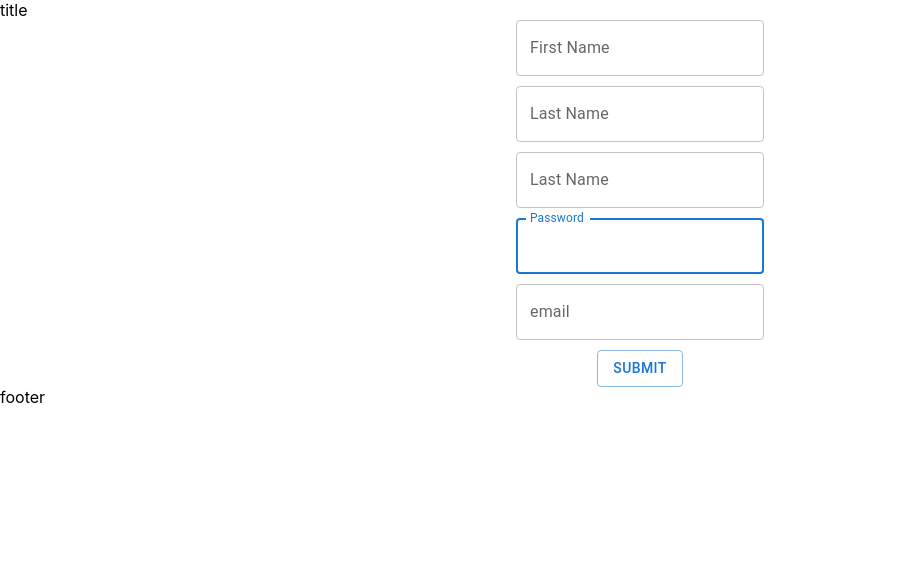
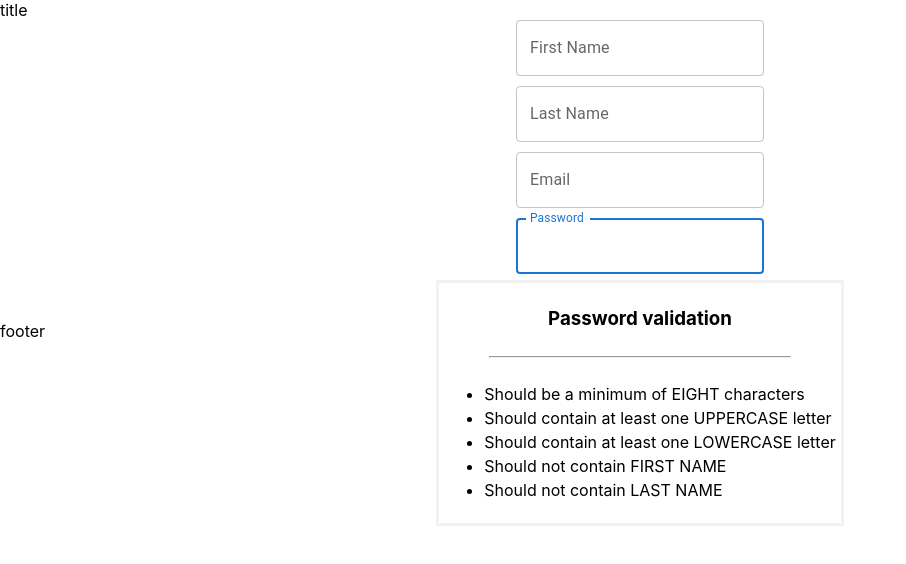
Before and after one commit to Bloodlesss/sign-up-form, a React (Create React App) app: page /SignUp in a window 1280 px wide. Both pictures are taken after a click on the element "Password". Shown: the top 564 px of the page, without its empty margins (0-906 px from the left). Built offline with nearby package versions, Linux system fonts and the light colour scheme.

Commit message:
create a passwordtextfield

```diff
--- a/src/components/form/FormComponent.module.scss
+++ b/src/components/form/FormComponent.module.scss
@@ -1,7 +1,8 @@
-.formBody{
-    display: flex;
-    flex-direction: column;
-    justify-content: center;
-    align-items: center;
-    row-gap: 10px;
+.formBody {
+  display: flex;
+  flex-direction: column;
+  justify-content: center;
+  align-items: center;
+  row-gap: 10px;
+  position: relative;
 }
--- a/src/components/form/FormComponent.tsx
+++ b/src/components/form/FormComponent.tsx
@@ -1,9 +1,11 @@
+import { Password } from "@mui/icons-material";
 import { Button, TextField } from "@mui/material";
 import React from "react";
 import { FormProvider, useForm } from "react-hook-form";
 import { SubmitHandler } from "react-hook-form/dist/types";
 import { signUpModel } from "../../models/signUpModel";
 import FormTextField from "../formTextField";
+import PasswordTextField from "../passwordTextField";
 import style from "./FormComponent.module.scss";
 
 function FormComponent() {
@@ -20,31 +22,16 @@ function FormComponent() {
     <>
       <FormProvider {...methods}>
         <form className={style.formBody} onSubmit={handleSubmit(onSubmit)}>
-          <TextField
-            id="outlined-basic"
-            {...register("fName", { maxLength: 50 })}
-            label="First Name"
-            placeholder="First Name"
-            variant="outlined"
-            onChange={async () => {
-              await trigger("email");
-            }}
-          />
-
-          <FormTextField label={"Last Name"} fieldName={"lName"} isRequired />
+          <FormTextField label={"First Name"} fieldName={"fName"} isRequired />
           <FormTextField label={"Last Name"} fieldName={"lName"} isRequired />
           <FormTextField
-            label={"Password"}
-            fieldName={"password"}
-            isRequired
-            isPassword
-          />
-          <FormTextField
-            label={"email"}
+            label={"Email"}
             fieldName={"email"}
             isRequired
             isEmail
           />
+          <PasswordTextField />
+
           <Button variant="outlined" type="submit">
             Submit
           </Button>
--- a/src/components/formTextField/formTextFieldComponent.tsx
+++ b/src/components/formTextField/formTextFieldComponent.tsx
@@ -16,6 +16,9 @@ function FormTextFieldComponent(props: formFieldPropsModel) {
     id,
     maxLength,
     inputProps,
+    onFocus,
+    onBlur,
+    validationRules,
   } = props;
   const type = isEmail ? "email" : isPassword ? "password" : "text";
   return (
@@ -25,18 +28,21 @@ function FormTextFieldComponent(props: formFieldPropsModel) {
       label={label}
       type={type}
       inputProps={inputProps}
+      onFocus={onFocus}
       {...register(fieldName, {
         required: isRequired,
         maxLength: maxLength,
-        validate: {
-          checkEmailExist: async (value) => await checkEmailExist(value),
-        },
+        onBlur: onBlur,
+        validate: validationRules,
       })}
     />
   );
 }
 FormTextFieldComponent.defaultProps = {
   isEmail: false,
+  validationRules: {},
+  onFocus: () => {},
+  onBlur: () => {},
   pattern: "(.*?)",
   isPassword: false,
   isRequired: false,
--- /dev/null
+++ b/src/components/passwordTextField/index.tsx
@@ -0,0 +1 @@
+export { default } from "./passwordTextFieldComponent";
--- /dev/null
+++ b/src/components/passwordTextField/passwordTextFieldComponent.module.scss
@@ -0,0 +1,18 @@
+.popupInfo {
+  position: absolute;
+  top: 260px;
+  background: white;
+  border: 3px solid #f1f1f1;
+  z-index: 9;
+  padding: 5px;
+  display: flex;
+  justify-content: center;
+  align-items: center;
+  flex-direction: column;
+  .passwordUl {
+    line-height: 1.5;
+  }
+  hr {
+    width: 300px;
+  }
+}
--- /dev/null
+++ b/src/components/passwordTextField/passwordTextFieldComponent.tsx
@@ -0,0 +1,36 @@
+import { IconButton } from "@mui/material";
+import React, { useState } from "react";
+import FormTextField from "../formTextField";
+import style from "./passwordTextFieldComponent.module.scss";
+function PasswordTextFieldComponent() {
+  const [focus, setFocus] = useState(false);
+  if (focus === true) {
+  } else {
+  }
+  return (
+    <>
+      {focus ? (
+        <div className={style.popupInfo}>
+          <h3>Password validation</h3>
+          <hr></hr>
+          <ul className={style.passwordUl}>
+            <li>Should be a minimum of EIGHT characters</li>
+            <li>Should contain at least one UPPERCASE letter</li>
+            <li>Should contain at least one LOWERCASE letter</li>
+            <li>Should not contain FIRST NAME</li>
+            <li>Should not contain LAST NAME</li>
+          </ul>
+        </div>
+      ) : null}
+      <FormTextField
+        label={"Password"}
+        fieldName={"password"}
+        isRequired
+        isPassword
+        onFocus={() => setFocus(true)}
+        onBlur={() => setFocus(false)}
+      />
+    </>
+  );
+}
+export default PasswordTextFieldComponent;
--- a/src/models/formFieldPropsModel.tsx
+++ b/src/models/formFieldPropsModel.tsx
@@ -1,5 +1,5 @@
 import { InputBaseComponentProps } from "@mui/material";
-
+import PropTypes from "prop-types";
 export interface formFieldPropsModel {
   fieldName: string;
   pattern: RegExp;
@@ -10,4 +10,7 @@ export interface formFieldPropsModel {
   id: string;
   maxLength: number;
   inputProps: InputBaseComponentProps;
+  onFocus: () => void;
+  onBlur: () => void;
+  validationRules: Record<string, any>;
 }
```
Also changed, not shown: 2 other files (tests, documents, lock files or other folders).
